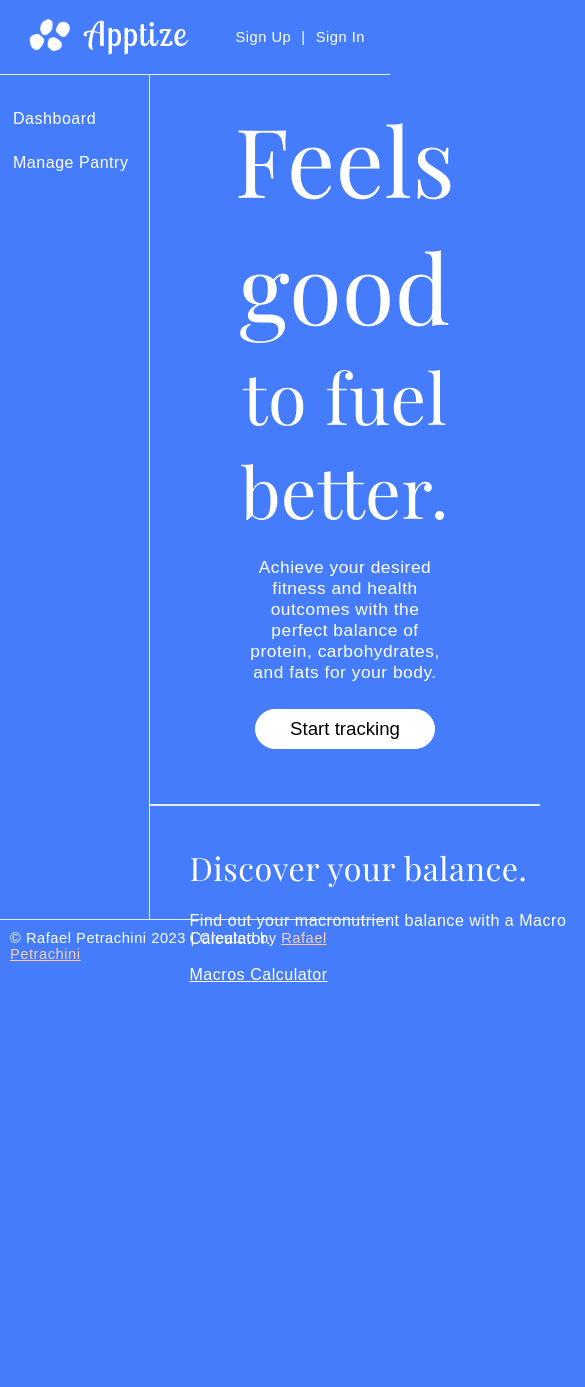
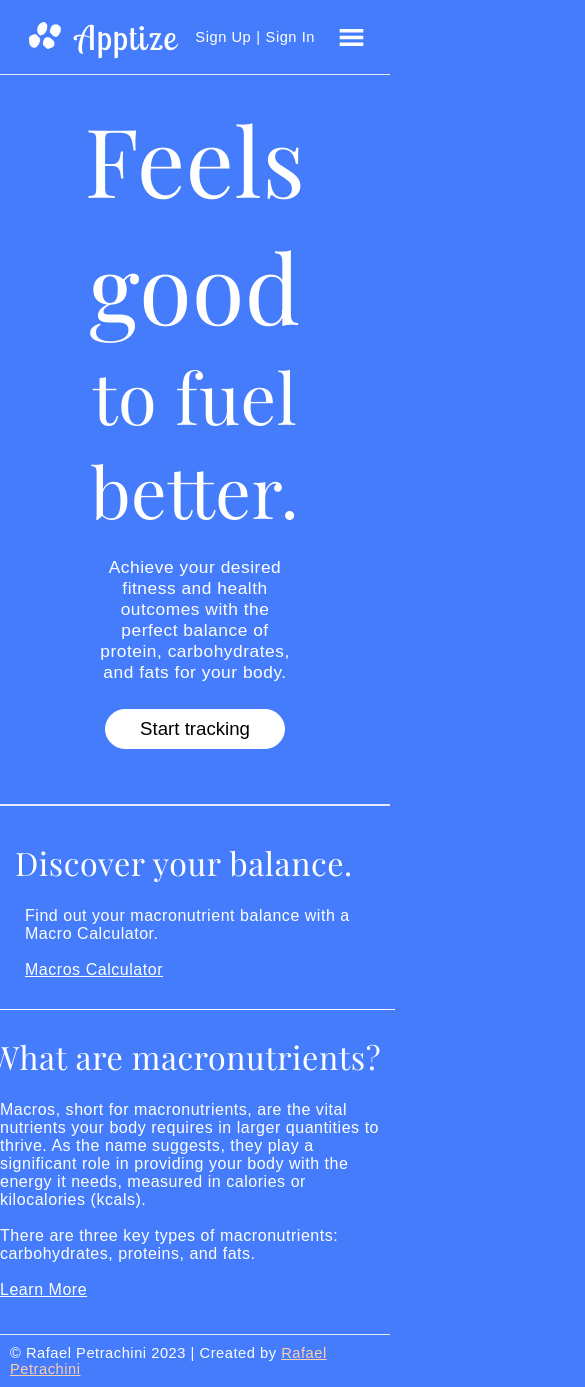
Before and after one commit to rafapetra/apptizer-web-app, a React (Create React App) app: page / in a window 390 px wide. Shown: the top 1387 px of the page, 585 px wide, since content can reach past the window. Before the commit the page ends 1245 px from the top, so only its background shows below. Built offline with nearby package versions, Linux system fonts and the light colour scheme; no server answers.

Commit message:
resize layout and add hamburger menu to header for mobile

```diff
--- a/package.json
+++ b/package.json
@@ -13,6 +13,7 @@
     "firebase-tools": "^12.0.0",
     "react": "^18.2.0",
     "react-dom": "^18.2.0",
+    "react-icons": "^4.8.0",
     "react-router-dom": "^6.10.0",
     "react-scripts": "5.0.1",
     "styled-components": "^5.3.10",
--- a/src/App.js
+++ b/src/App.js
@@ -10,10 +10,12 @@ import SignIn from "./components/SignIn";
 import SignUp from "./components/SignUp";
 import Footer from "./components/Footer"; // Import the Footer component
 
+
+
 export default function App() {
   return (
     <Router>
-      <div>
+
         <div className="container">
           <Header />
           <div className="container--box">
@@ -29,7 +31,8 @@ export default function App() {
           </div>
           <Footer /> {/* Add the Footer component */}
         </div>
-      </div>
+
+
     </Router>
   );
 }
--- a/src/components/Footer.js
+++ b/src/components/Footer.js
@@ -2,10 +2,11 @@ import React from "react";
 import styled from "styled-components";
 
 const FooterBox = styled.div`
-  border-top: 1px;
-  border-top: solid 1px #e6edff;
-  padding: 10px;
-  color: #ffffff;
+order: 3;
+bottom: 0;
+border-top: 1px solid #e6edff;
+padding: 10px;
+color: #ffffff;
 `;
 
 const StyledLink = styled.a`
--- a/src/components/Header.js
+++ b/src/components/Header.js
@@ -1,8 +1,12 @@
 import React from "react";
 import { Link } from "react-router-dom";
+import { GiHamburgerMenu } from "react-icons/gi";
+import { MdOutlineRestaurantMenu } from "react-icons/md";
 import logo from "../images/logo.png";
 
 export default function Header() {
+  const [toggleMenu, setToggleMenu] = React.useState(false);
+
   return (
     <header className="header">
       <div
@@ -14,7 +18,7 @@ export default function Header() {
         <img
           src={logo}
           alt="Apptize"
-          style={{ width: "50px", height: "auto" }}
+          className="logo"
         />
         <Link to="/">
           {" "}
@@ -35,12 +39,39 @@ export default function Header() {
       <div className="header--box">
         <div>
           <Link to="/signup">Sign Up</Link>
-        </div>{" "}
+        </div>
         |
         <div>
           <Link to="/signin">Sign In</Link>
         </div>
       </div>
+
+             <div className="navbar-smallscreen">
+
+
+
+        <GiHamburgerMenu color="fff" fontSize={27} onClick={() => setToggleMenu(true)} />
+
+        {toggleMenu && (
+
+<div className="navbar-smallscreen_overlay flex__center slide-bottom">
+
+
+          <MdOutlineRestaurantMenu
+            fontSize={27}
+            className="overlay__close"
+            onClick={() => setToggleMenu(false)}
+          />
+
+          <ul className="navbar-smallscreen_link">
+           <li> <Link to="/dashboard" onClick={() => setToggleMenu(false)}>Dashboard</Link></li>
+           <li> <Link to="/signin" onClick={() => setToggleMenu(false)}>Manage Pantry </Link></li>
+          </ul>
+        </div>
+        )}
+
+      </div>
+
     </header>
   );
 }
--- a/src/components/SplashPage.js
+++ b/src/components/SplashPage.js
@@ -53,6 +53,11 @@ const Hr = styled.hr`
 const HeaderTitle = styled.span`
   font-size: 20pt;
   align-self: center;
+
+
+  @media screen and (max-width: 1150px) {
+    font-size: 15pt;
+  }
 `;
 
 const HeaderContent = styled.div`
@@ -65,7 +70,7 @@ const HeaderContent = styled.div`
   margin-bottom: 10px;
 `;
 
-const Container = styled.span`
+const Container = styled.div`
   display: flex;
   direction: row;
   background: #447cfc;
@@ -73,11 +78,25 @@ const Container = styled.span`
   margin: auto;
   margin-top: 10px;
   margin-bottom: 10px;
-  gap: 20px;
+  gap: 5px;
+
+  @media screen and (max-width: 1150px) {
+    flex-direction: row;
+    align-items: center;
+    margin-top: 5px;
+    margin-bottom: 3px;
+
+
+  }
+
+  @media screen and (max-width: 650px) {
+    flex-direction: column;
+    align-items: center;
+  }
 `;
 
 const BoxOne = styled.span`
-  order: 1;
+  order: 0;
   display: flex;
   flex-direction: column;
   min-width: 450px;
@@ -87,6 +106,19 @@ const BoxOne = styled.span`
   text-align: left;
   gap: 13px;
   border-right: solid 1px #ffffff;
+
+  @media screen and (max-width: 1150px) {
+    min-width: 100px;
+    max-width: 300px;
+
+    border-right: solid 1px #ffffff;
+  }
+
+  @media screen and (max-width: 650px) {
+    min-width: 400px;
+    border-bottom: solid 1px #ffffff;
+    border-right: solid 0px #ffffff;
+  }
 `;
 
 const BoxTwo = styled.span`
@@ -99,14 +131,22 @@ const BoxTwo = styled.span`
   padding: 20px;
   text-align: left;
   gap: 13px;
-  border-right: solid 0px #ffffff;
+
+  @media screen and (max-width: 1150px) {
+    width: 450px;
+
+    @media screen and (max-width: 650px) {
+      min-width: 400px;
+    }
+  }
+
 `;
 
 const BoxTitle = styled.div``;
 
 const BoxOneText = styled.span`
   margin-top: 10px;
-  margin-right: 10px;
+  margin: 10px;
   font-size: 12pt;
 `;
 
@@ -190,7 +230,9 @@ function SplashPage() {
             </StyledLink>
           </BoxOneText>
         </BoxTwo>
+
       </Container>
+
     </StyledWrapper>
   );
 }
--- a/src/style.css
+++ b/src/style.css
@@ -27,6 +27,7 @@ a:hover {
 }
 
 .header {
+  order: 0;
   display: flex;
   align-items: center;
   height: 75px;
@@ -45,10 +46,12 @@ a:hover {
 }
 
 .header--box {
-  order: 1;
+  order: 0;
   align-self: right;
   display: flex;
-  gap: 10px;
+  align-items: center;
+  margin-right: 5px;
+  gap: 5px;
 }
 
 .container {
@@ -56,15 +59,20 @@ a:hover {
   flex-direction: column;
   background: #447cfc;
   margin-bottom: 0;
-  height: 100vh;
+  height: 100%;
+  min-height: 100vh;
 }
 
 .container--box {
+  order: 1;
   display: flex;
   flex-direction: row;
   background: #447cfc;
-  margin-bottom: 0;
+  margin-bottom: 2px;
   height: 100%;
+  flex-grow: 1;
+  min-height: 100vh;
+
 }
 
 .menu {
@@ -129,3 +137,139 @@ select:-webkit-autofill:focus {
   -webkit-text-fill-color: #b3ff57;
   -webkit-box-shadow: 0 0 0px 1000px #447cfc inset;
 }
+
+.navbar-smallscreen {
+  display: none;
+  order: 3;
+}
+
+.navbar {
+  width: 100%;
+  display: flex;
+  justify-content: space-between;
+  align-items: center;
+  background: var(--color-black);
+
+  padding: 1rem 2rem;
+}
+
+.navbar-smallscreen_overlay {
+  display: flex;
+  position: fixed;
+  top: 0;
+  left: 0;
+  width: 100%;
+  height: 100vh;
+  background: #447cfc;
+  transition: .5s ease;
+  align-items: center;
+  flex-direction: column;
+  z-index: 5;
+}
+
+.navbar-smallscreen_overlay .overlay__close {
+  font-size: 27px;
+  color: #fff ;
+  cursor: pointer;
+
+  position: absolute;
+  top: 20px;
+  right: 20px;
+}
+
+.navbar-smallscreen_link {
+    list-style: none;
+}
+
+.navbar-smallscreen_link li {
+    margin: 1rem;
+    cursor: pointer;
+    color: var(--color-golden);
+    font-size: 2rem;
+    text-align: center;
+}
+
+.slide-bottom {
+  -webkit-animation: slide-bottom 0.5s cubic-bezier(0.250, 0.460, 0.450, 0.940) both;
+	animation: slide-bottom 0.5s cubic-bezier(0.250, 0.460, 0.450, 0.940) both;
+}
+
+@-webkit-keyframes slide-bottom {
+  0% {
+    -webkit-transform: translateY(-25%);
+            transform: translateY(-25%);
+  }
+  100% {
+    -webkit-transform: translateY(0);
+            transform: translateY(0);
+  }
+}
+
+@keyframes slide-bottom {
+  0% {
+    -webkit-transform: translateY(-25%);
+            transform: translateY(-25%);
+  }
+  100% {
+    -webkit-transform: translateY(0);
+            transform: translateY(0);
+  }
+}
+
+.flex__center {
+  display: flex;
+  justify-content: center;
+  align-items: center;
+}
+
+.logo {
+  width: 50px;
+  height: auto;
+
+}
+@media screen and (max-width: 1150px) {
+  .app__navbar_links {
+      display: none;
+  }
+
+  .navbar-smallscreen {
+      display: flex;
+  }
+
+  .menu {
+    display: none;
+  }
+}
+
+@media screen and (max-width: 1150px) {
+  .app__navbar_links {
+      display: none;
+  }
+
+  .navbar-smallscreen {
+      display: flex;
+  }
+
+  .menu {
+    display: none;
+  }
+}
+
+@media screen and (max-width: 650px) {
+  .app__navbar_links {
+      display: none;
+  }
+
+  .navbar-smallscreen {
+      display: flex;
+  }
+
+  .menu {
+    display: none;
+  }
+
+  .logo {
+  width: 40px;
+  height: auto;
+  }
+}
```
Also changed, not shown: firebase.json, 1 other file (tests, documents, lock files or other folders).
